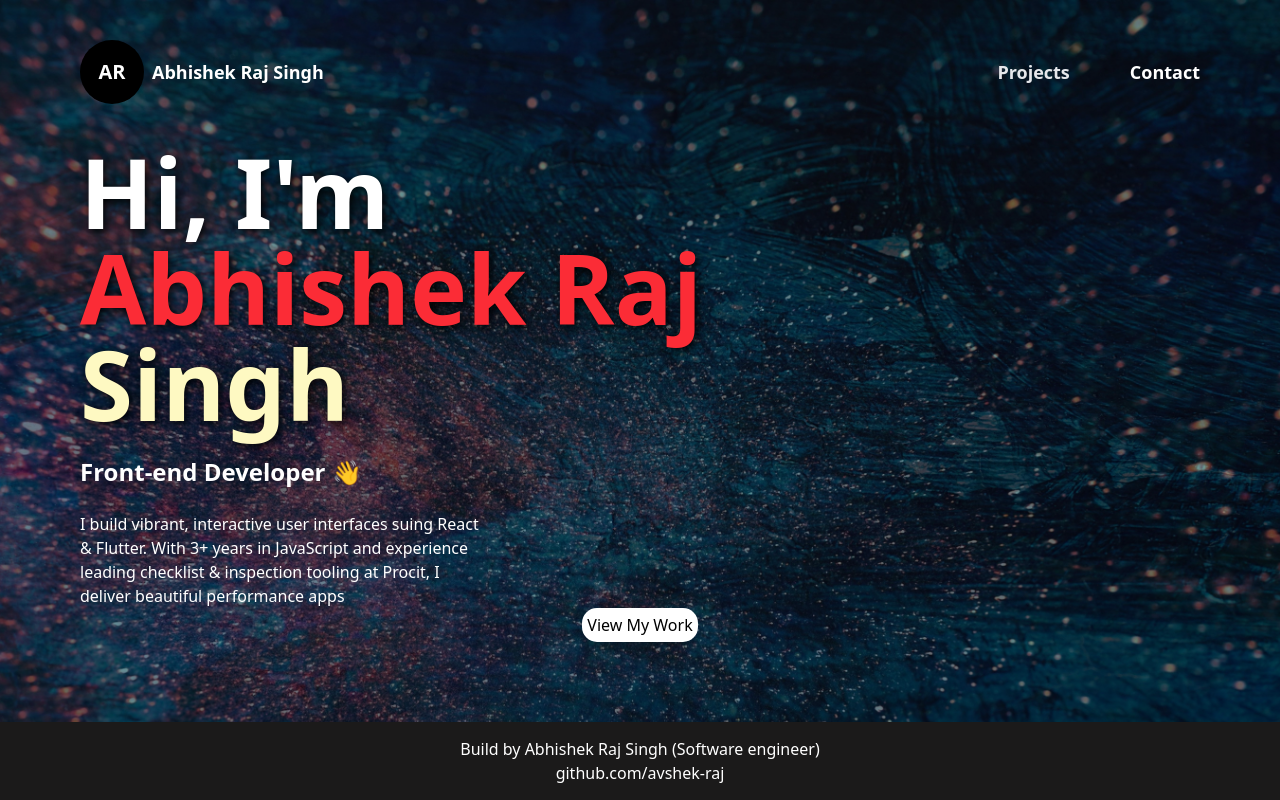
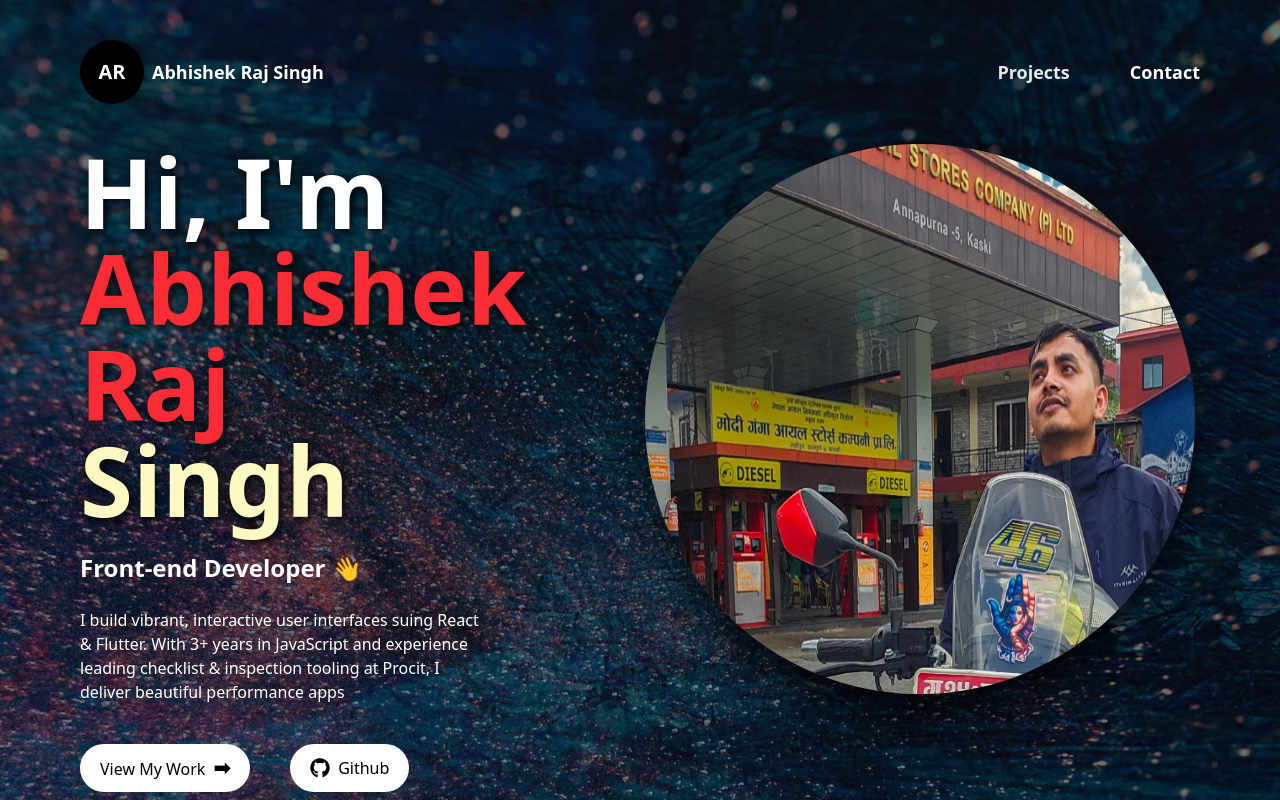
Before and after one commit to Avshek-raj/Portfolio, a React (Vite) app: page / in a window 1280 px wide. Shown: the top 800 px of the page. Built offline with nearby package versions, Linux system fonts and the light colour scheme.

Commit message:
Added image in home page

```diff
--- a/package.json
+++ b/package.json
@@ -13,6 +13,7 @@
     "@tailwindcss/vite": "^4.1.14",
     "react": "^19.1.1",
     "react-dom": "^19.1.1",
+    "react-icons": "^5.5.0",
     "react-router": "^7.9.4",
     "react-router-dom": "^7.9.4",
     "tailwindcss": "^4.1.14"
--- a/src/App.css
+++ b/src/App.css
@@ -48,8 +48,14 @@ footer, footer p, footer a, .footer-bottom {
 }
 
 button {
-  border-radius: 15px;
-  background-color: white;
+  border-radius: 30px;
+  background-color: rgb(255, 255, 255);
   color: black;
-  padding: 5px;
+  padding:10px 20px;
+  cursor: pointer;
 }
+
+button:hover{
+  background-color: rgb(186, 0, 0);
+  transition-duration: 500ms;
+}
--- a/src/components/Home.jsx
+++ b/src/components/Home.jsx
@@ -1,7 +1,10 @@
+import { FaGithub } from "react-icons/fa";
+import avshek from "../assets/avshek.png"
+
 export const Home = () => {
     return <>
-        <div className="px-20 bg-white-100 flex flex-row col-span-2">
-            <div className="text-start ">
+        <div className="px-20 flex flex-row col-span-2 h-screen">
+            <div className="text-start flex-1">
                 <p className="font-bold  text-8xl [text-shadow:_2px_2px_10px_black]">Hi, I'm</p>
                 <p className="font-bold text-red-500 text-8xl hover:text-[6.5rem] transition-size duration-300 [text-shadow:_2px_2px_10px_black]">Abhishek Raj</p>
                 <p className="font-bold text-yellow-100 text-8xl [text-shadow:_2px_2px_10px_black]">Singh</p>
@@ -9,11 +12,33 @@ export const Home = () => {
                 <p className="font-bold  text-2xl">Front-end Developer 👋</p>
                 <br/>
                 <p className="w-100">I build vibrant, interactive user interfaces suing React & Flutter. With 3+ years in JavaScript and experience leading checklist & inspection tooling at Procit, I deliver beautiful performance apps</p>
-            </div>
-            <div>
+                <div className="flex flex-row gap-10 my-10">
+                    <button className="px-4 py-2">
+                        <span>View My Work</span>
+                        <span className="font-bold text-xl pl-2">➡︎</span>
+                    </button>
+
+                    <button className="flex flex-row items-center gap-2">
+                        <FaGithub className="w-5 h-5" />
+                        Github
+                    </button>
+                </div>
 
             </div>
+            {/* <div className="flex flex-1 items-center justify-center">
+                <img src={avshek} alt="Avshek" className="w-[400px] h-[400px] rounded-full" />
+            </div> */}
+            <div className="flex flex-1 justify-center">
+                <div className="hover:scale-110 transition-size duration-500">
+                    <img
+                        src={avshek}
+                        alt="Avshek"
+                        className="w-[550px] h-[550px] rounded-full  shadow-2xl shadow-black"
+                    />
+                </div>
+            </div>
+
+
         </div>
-        <button>View My Work </button>
     </>
 }
```
Also changed, not shown: 1 other file (tests, documents, lock files or other folders).
